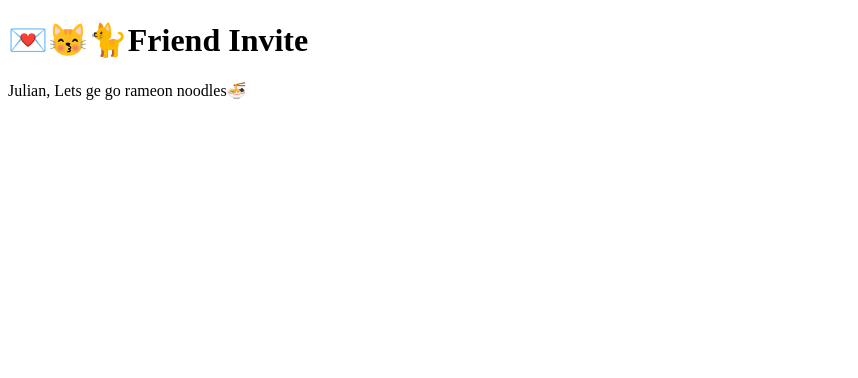
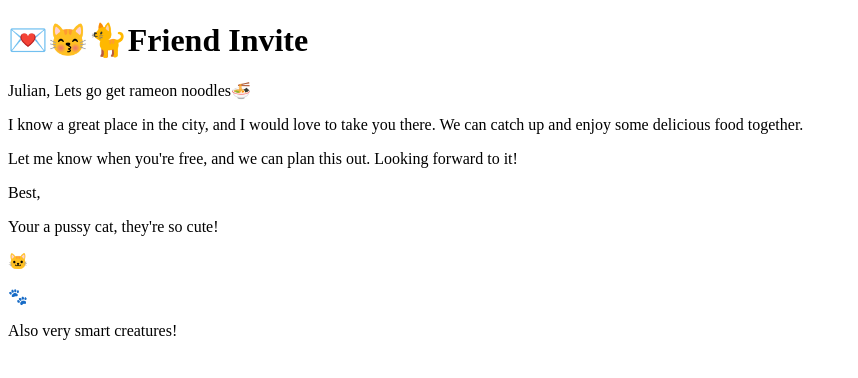
Before and after one commit to jnmglcbsl2/pussy-cat, a website: page public/friend-request-pussy-cat.html in a window 1280 px wide. Shown: the whole page, without its empty margins (0-858 px from the left). Drawn offline with Linux system fonts and the light colour scheme.

Commit message:
add message

```diff
--- a/public/friend-request-pussy-cat.html
+++ b/public/friend-request-pussy-cat.html
@@ -29,6 +29,15 @@
 </head>
 <Body>
     <h1> 💌😽🐈Friend Invite</h1>
-    <p> Julian, Lets ge go rameon noodles🍜</p>
+    <p> Julian, Lets go get rameon noodles🍜</p>
+    <p> I know a great place in the city, and I would love to take you there. We can catch up and enjoy some delicious food together.</p>
+    <p> Let me know when you're free, and we can plan this out. Looking forward to it!</p>
+    <p>Best,</p>
+
+
+    <p> Your a pussy cat, they're so cute!</p>
+    <p>🐱</p
+        <p>🐾</p>
+    <p>Also very smart creatures!</p>
 </Body>
 </html>
```
